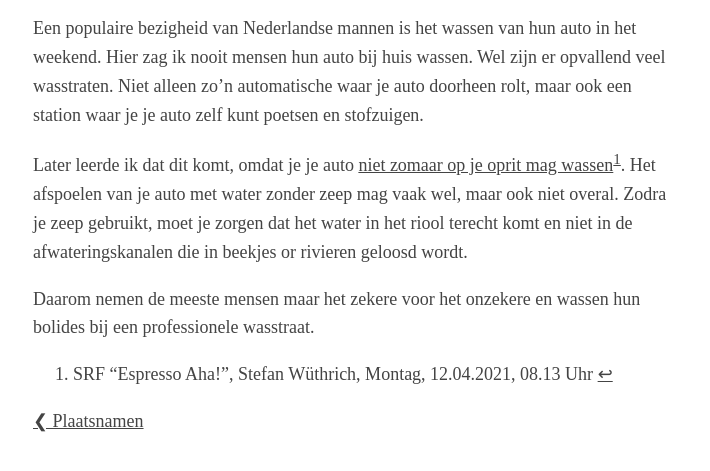
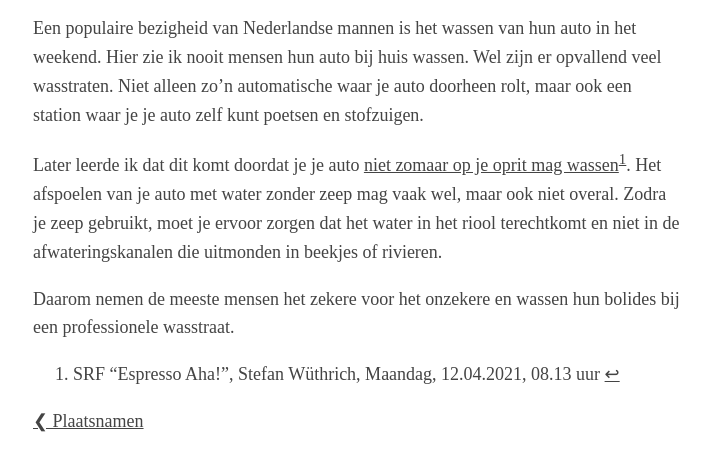
Before and after one commit to Roald87/roaldin.ch, a Jekyll site: the page built from _posts/2024-03-14-autowassen.md, in a window 1280 px wide, cut to the strip 404-875 px from the top of the page. Shown: the whole strip, without its empty margins (282-992 px from the left). Built offline with Jekyll 4.4.1, drawn with Linux system fonts in a browser that asks for light colours; comment, search, counter and statistics services are not loaded.

Commit message:
Spellcheck by ChatGPT

```diff
--- a/_posts/2024-03-14-autowassen.md
+++ b/_posts/2024-03-14-autowassen.md
@@ -6,10 +6,10 @@ image: generated/autowassen-1-500-2175b4e78.webp
 
 {% picture autowassen-1.png %}
 
-Een populaire bezigheid van Nederlandse mannen is het wassen van hun auto in het weekend. Hier zag ik nooit mensen hun auto bij huis wassen. Wel zijn er opvallend veel wasstraten. Niet alleen zo'n automatische waar je auto doorheen rolt, maar ook een station waar je je auto zelf kunt poetsen en stofzuigen.
+Een populaire bezigheid van Nederlandse mannen is het wassen van hun auto in het weekend. Hier zie ik nooit mensen hun auto bij huis wassen. Wel zijn er opvallend veel wasstraten. Niet alleen zo'n automatische waar je auto doorheen rolt, maar ook een station waar je je auto zelf kunt poetsen en stofzuigen.
 
-Later leerde ik dat dit komt, omdat je je auto [niet zomaar op je oprit mag wassen](https://www.srf.ch/sendungen/kassensturz-espresso/services/espresso-aha/espresso-aha-darf-ich-mein-auto-zu-hause-waschen)[^1]. Het afspoelen van je auto met water zonder zeep mag vaak wel, maar ook niet overal. Zodra je zeep gebruikt, moet je zorgen dat het water in het riool terecht komt en niet in de afwateringskanalen die in beekjes or rivieren geloosd wordt.
+Later leerde ik dat dit komt doordat je je auto [niet zomaar op je oprit mag wassen](https://www.srf.ch/sendungen/kassensturz-espresso/services/espresso-aha/espresso-aha-darf-ich-mein-auto-zu-hause-waschen)[^1]. Het afspoelen van je auto met water zonder zeep mag vaak wel, maar ook niet overal. Zodra je zeep gebruikt, moet je ervoor zorgen dat het water in het riool terechtkomt en niet in de afwateringskanalen die uitmonden in beekjes of rivieren.
 
-Daarom nemen de meeste mensen maar het zekere voor het onzekere en wassen hun bolides bij een professionele wasstraat.
+Daarom nemen de meeste mensen het zekere voor het onzekere en wassen hun bolides bij een professionele wasstraat.
 
-[^1]: SRF "Espresso Aha!", Stefan Wüthrich, Montag, 12.04.2021, 08.13 Uhr
+[^1]: SRF "Espresso Aha!", Stefan Wüthrich, Maandag, 12.04.2021, 08.13 uur
```
